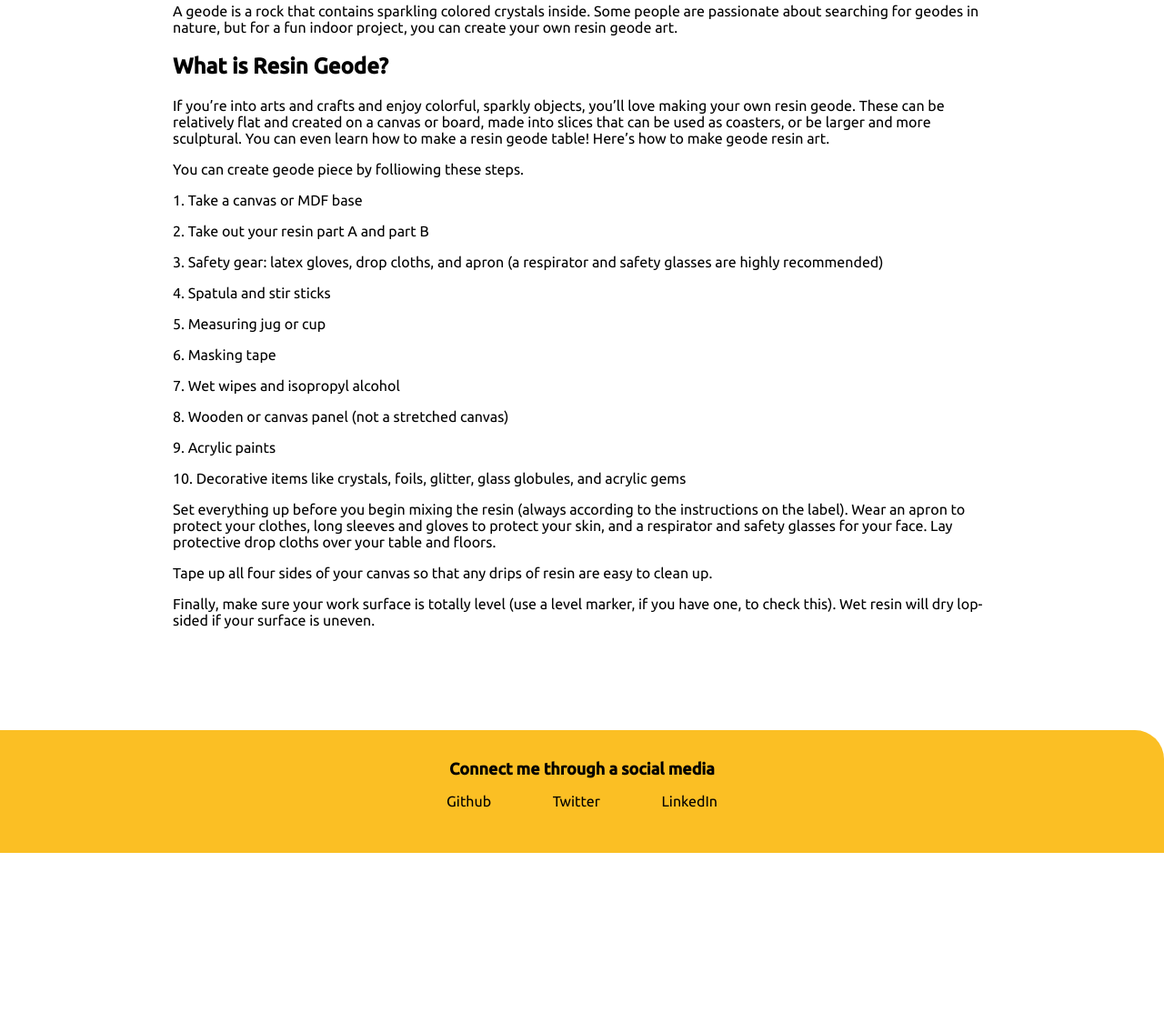
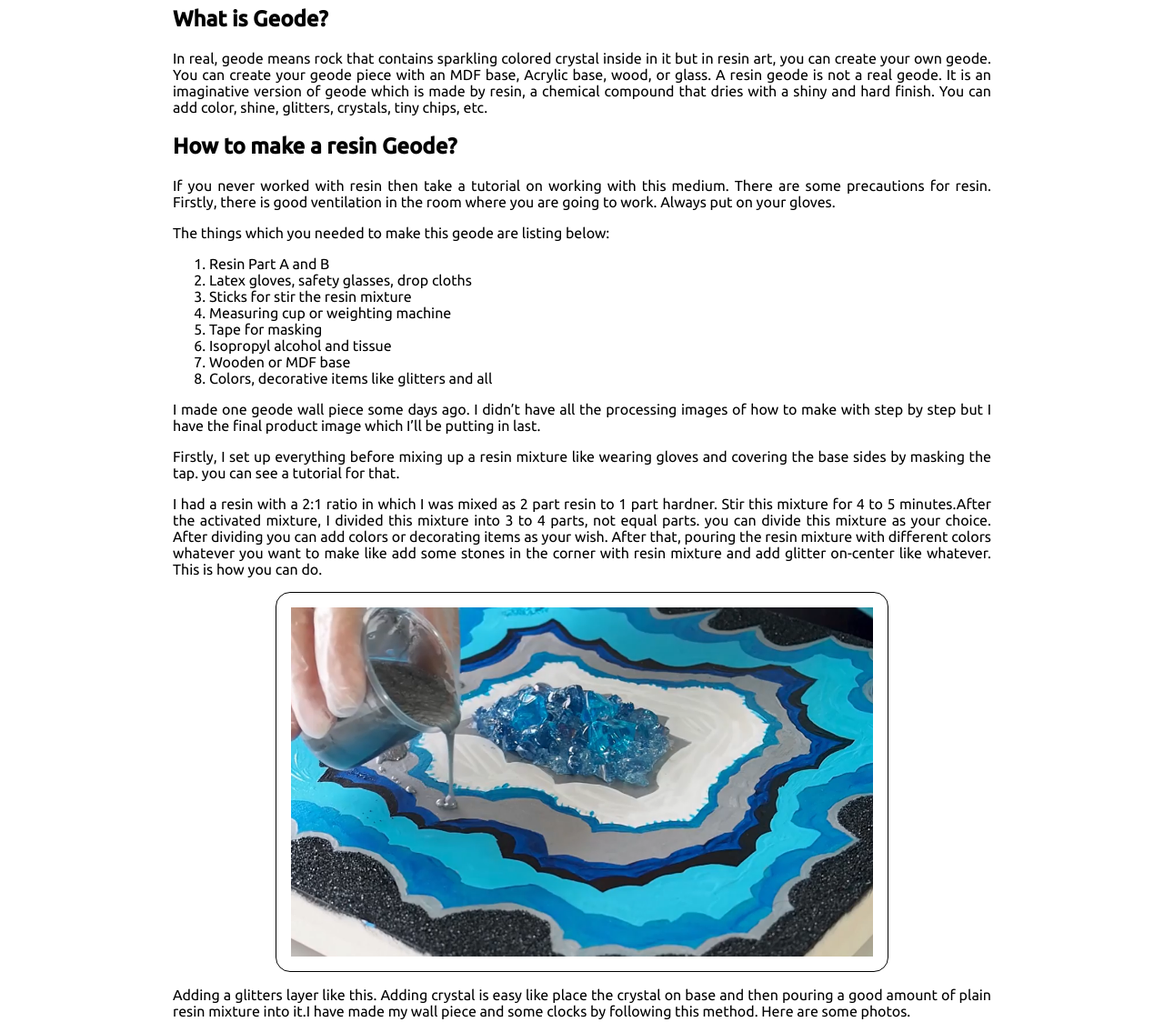
Before and after one commit to mariyasada/sadamariya_portfolio, a plain HTML site: page resin.html in a window 1280 px wide. Shown: the part 346-1470 px from the top of the page at 91% size. Before the commit the page ends 1284 px from the top, so only its background shows below. Drawn offline with Linux system fonts and the light colour scheme.

Commit message:
adding blog

```diff
--- /dev/null
+++ b/blog/blog.css
@@ -0,0 +1,20 @@
+ img{
+     height: 30vw;
+     width:50vw;
+     margin:  1rem;
+     padding: 1rem;
+     display: block;
+     border: 1px solid black;
+     border-radius: 1rem;
+ }
+ body{
+     text-align: justify;
+ }
+ .image-section{
+     display: flex;
+ }
+
+ .center{
+     text-align: center;
+     margin: auto;
+ }
--- a/resin.html
+++ b/resin.html
@@ -7,6 +7,7 @@
     <title>Blogs | Sadamariya</title>
 </head>
 <link rel="stylesheet" href="style.css">
+<link rel="stylesheet" href="blog/blog.css">
 <body>
     <nav class="navigation container">
         <div class="nav-brand">Sada Mariya</div>
@@ -28,27 +29,42 @@
 </header>
 
 <article class="container-center showcase-blog">
-<p> A geode is a rock that contains sparkling colored crystals inside. Some people are passionate about searching for geodes in nature, but for a fun indoor project, you can create your own resin geode art.</p>
-<h2> What is Resin Geode? </h2>
-<p>If you’re into arts and crafts and enjoy colorful, sparkly objects, you’ll love making your own resin geode. These can be relatively flat and created on a canvas or board, made into slices that can be used as coasters, or be larger and more sculptural. You can even learn how to make a resin geode table! Here’s how to make geode resin art.
- <p>You can create geode piece by folliowing these steps.</p>
-  <p> 1. Take a canvas or MDF base</p>
-   <p> 2. Take out your  resin part A and part B</p>
-    <p>3. Safety gear: latex gloves, drop cloths, and apron (a respirator and safety glasses are highly recommended)</p>
-    <p>4. Spatula and stir sticks</p>
-    <p>5. Measuring jug or cup</p>
-    <p>6. Masking tape </p>
-    <p>7. Wet wipes and isopropyl alcohol</p>
-    <p>8. Wooden or canvas panel (not a stretched canvas)</p>
-    <p>9. Acrylic paints</p>
-    <p>10. Decorative items like crystals, foils, glitter, glass globules, and acrylic gems </p>
+<h2> What is Geode?</h2>
+<p>In real, geode means rock that contains sparkling colored crystal inside in it but in resin art, you can create your own geode. You can create your geode piece with an MDF base, Acrylic base, wood, or glass. A resin geode is not a real geode. It is an imaginative version of geode which is made by resin, a chemical compound that dries with a shiny and hard finish.  You can add color, shine, glitters, crystals, tiny chips, etc.</p>
 
-    <p>Set everything up before you begin mixing the resin (always according to the instructions on the label). Wear an apron to protect your clothes, long sleeves and gloves to protect your skin, and a respirator and safety glasses for your face. Lay protective drop cloths over your table and floors.</p>
+<h2>How to make a resin Geode?</h2>
+<p>If you never worked with resin then take a tutorial on working with this medium. There are some precautions for resin. Firstly, there is good ventilation in the room where you are going to work. Always put on your gloves.</p>
 
-    <p>Tape up all four sides of your canvas so that any drips of resin are easy to clean up.</p>
+<p>The things which you needed to make this geode are listing below:</p>
+<ol type="1">
 
-    Finally, make sure your work surface is totally level (use a level marker, if you have one, to check this). Wet resin will dry lop-sided if your surface is uneven.
-</p>
+    <li> Resin Part A and B </li>
+    <li> Latex gloves, safety glasses, drop cloths </li>
+    <li> Sticks for stir the resin mixture </li>
+    <li> Measuring cup or weighting machine </li>
+    <li> Tape for masking </li>
+    <li> Isopropyl alcohol and tissue </li>
+    <li> Wooden or MDF base </li>
+    <li> Colors, decorative items like glitters and all </li>
+</ol>
+<p>I made one geode wall piece some days ago. I didn’t have all the processing images of how to make with step by step but I have the final product image which I’ll be putting in last.</p>
+
+<p>Firstly, I set up everything before mixing up a resin mixture like wearing gloves and covering the base sides by masking the tap. you can see a tutorial for that.</p>
+<p>I had a resin with a 2:1 ratio in which I was mixed as 2 part resin to 1 part hardner. Stir this mixture for 4 to 5 minutes.After the activated mixture, I divided this mixture into 3 to 4 parts, not equal parts. you can divide this mixture as your choice. After dividing you can add colors or decorating items as your wish. After that, pouring the resin mixture with different colors whatever you want to make like add some stones in the corner with resin mixture and add glitter on-center like whatever. This is how you can do.</p>
+
+<img src="./blog/blogimages/pouring.png" class="center"/>
+<p>Adding a glitters layer like this. Adding crystal is easy like place the crystal on base and then pouring a good amount of plain resin mixture into it.I have made my wall piece and some clocks by following this method. Here are some photos.</p>
+
+<div class="image-section">
+    <img src="blog/blogimages/clock.jpg"/>
+    <img src="blog/blogimages/clock1.jpg"/>
+    </div>
+
+    <div class="image-section">
+    <img src="blog/blogimages/clock3.jpg" alt="clock"/>
+    <img src="blog/blogimages/wallpiece1.jpg" alt="wallpiece">
+</div>
+<p>I hope you liked this information.I also like to know about such new things and now i am trying to make some costaers and key-chains using resin.</p>
 
 </article>
 
```
Also changed, not shown: index.html (+2 -2 lines), blog/blogimages/clock.jpg (added), blog/blogimages/clock1.jpg (added), blog/blogimages/clock3.jpg (added), blog/blogimages/pouring.png (added), blog/blogimages/wallpiece1.jpg (added), 1 other file.
